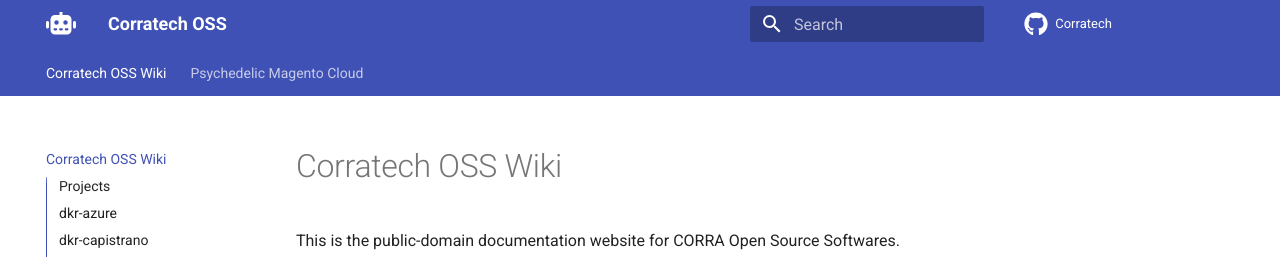
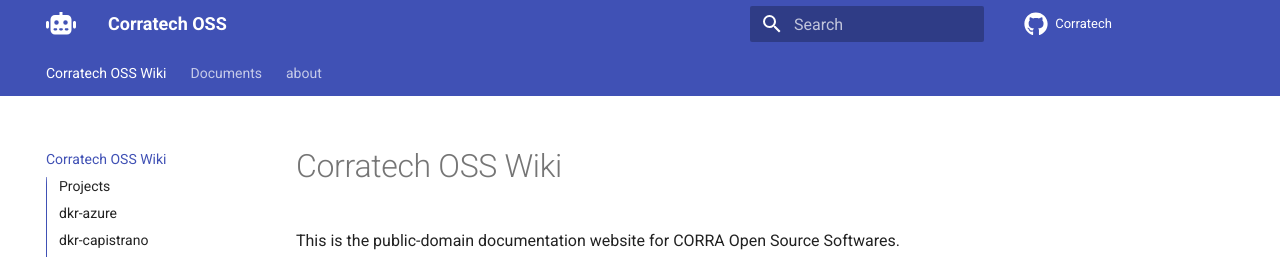
Before and after one commit to corratech/oss-wiki, an MkDocs documentation site: the page built from docs/docs/index.md, in a window 1280 px wide and 900 px high. Shown: the top 257 px of the window. Built offline with MkDocs 1.6.1 and Material for MkDocs 9.7.7, drawn with Linux system fonts in a browser that asks for light colours; comment, search, counter and statistics services are not loaded.

Commit message:
Updating docs/mkdocs.yml

```diff
--- a/docs/mkdocs.yml
+++ b/docs/mkdocs.yml
@@ -41,4 +41,6 @@ markdown_extensions:
       toc_depth: 3
 nav:
   - 'index.md'
-  - 'psy-mcloud.md'
+  - Documents:
+      - 'psy-mcloud.md'
+  - about: 'about.md'
```
